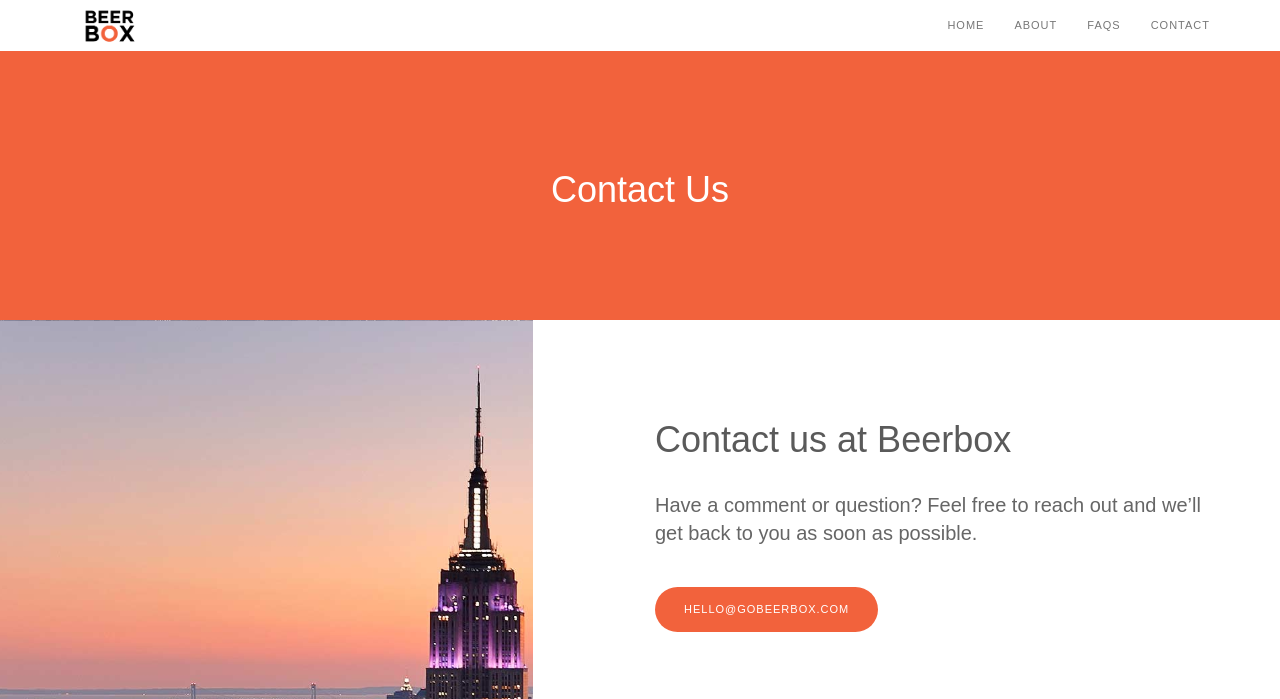
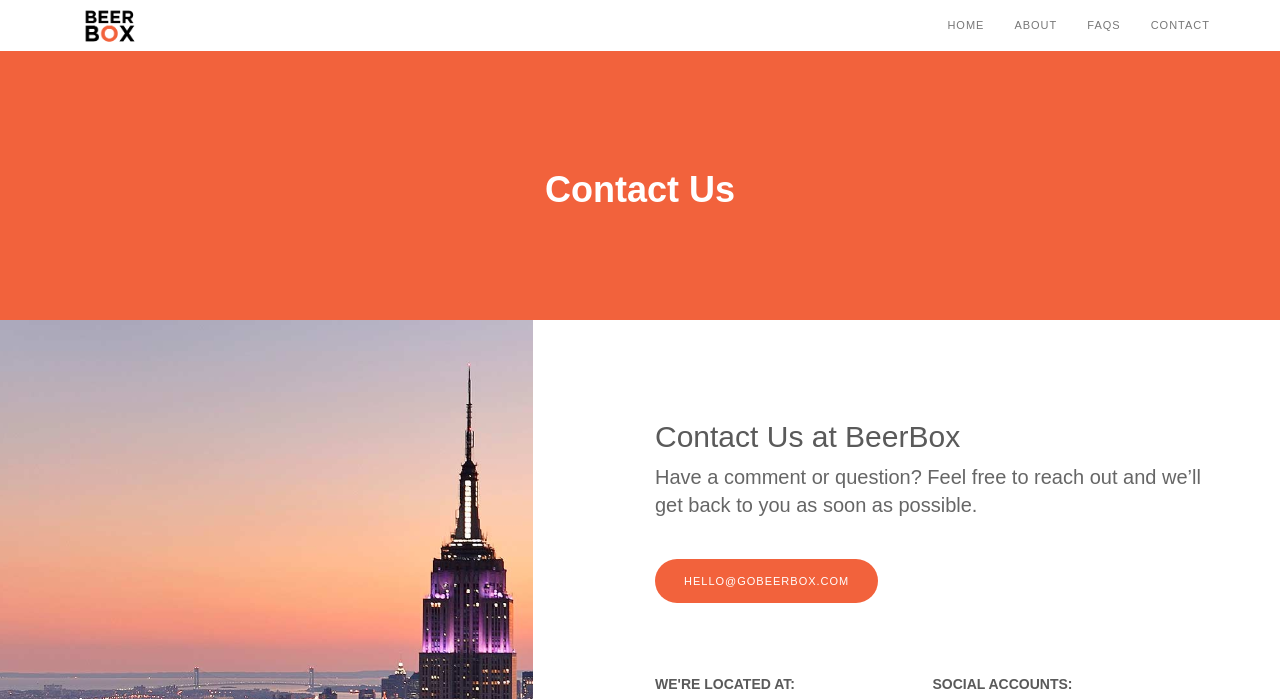
Before and after one commit to zxlerator/beerbox, a Django app: page /contact/ in a window 1280 px wide. Shown: the top 699 px of the page. Run offline with Django 3.2, Linux system fonts and the light colour scheme; some libraries are stand-ins or nearby versions; some web fonts are replaced.

Commit message:
beerbox images

```diff
--- a/blog/static/blog/assets/css/style.css
+++ b/blog/static/blog/assets/css/style.css
@@ -504,6 +504,7 @@ section:nth-of-type(odd) {
 }
 
 .features p {
+	font-family: "GothamBook";
 	font-size: 16px;
 	color: #a0a0a0;
 	line-height: 26px;
--- a/blog/templates/blog/about.html
+++ b/blog/templates/blog/about.html
@@ -11,7 +11,7 @@
 	<div class="container">
 		<div class="row mt">
 			<div class="col-sm-12 text-center mt mb">
-				<h1>More About Us</h1>
+				<h1 style="font-weight:700">More About Us</h1>
 			</div>
 		</div><!--/row -->
 	</div><!--/container -->
@@ -21,13 +21,13 @@
 <section id="about"></section>
 <section class="side-image text-heavy clearfix">
 	<div class="image-container col-md-5 col-sm-3 pull-left">
-		<div title="Beerbox NYC" style="width:100%; height:100%; background-image: url('{% static 'blog/assets/img/beerbox-nyc.jpg' %}'); background-size:cover; background-position:center"></div>
+		<div title="Beerbox NYC" style="width:100%; height:150%; background-image: url('{% static 'blog/assets/img/beerbox4.jpg' %}'); background-size:cover; background-position:center"></div>
 	</div><!--/img-container-->
 
 	<div class="container">
 		<div class="row">
 			<div class="col-md-6 col-md-offset-6 col-sm-8 col-sm-offset-4 content clearfix">
-				<h1>More about us</h1>
+				<h1 style="font-weight:500">More About Us</h1>
 				<p class="lead">BeerBox is the first IoT vending device that cools, accepts payment, and opens a can of beer at entertainment-led and outdoor occasions. Long lines at beer concessions are unfortunately an expected occurrence for attendees at music festivals, concerts, and sporting events. BeerBox adds more distribution points within a venue to reduce long lines, create a new sales channel for beer, and increases incremental sales. </p>
 			</div><!--col-md-6 col-sm-8 -->
 		</div><!-- /row -->
--- a/blog/templates/blog/contact.html
+++ b/blog/templates/blog/contact.html
@@ -11,7 +11,7 @@
 	<div class="container">
 		<div class="row mt">
 			<div class="col-sm-12 text-center mt mb">
-				<h1>Contact Us</h1>
+				<h1 style="font-weight:700">Contact Us</h1>
 			</div>
 		</div><!--/row -->
 	</div><!--/container -->
@@ -27,7 +27,7 @@
 	<div class="container">
 		<div class="row">
 			<div class="col-md-6 col-md-offset-6 col-sm-8 col-sm-offset-4 content clearfix">
-				<h1>Contact us at Beerbox</h1>
+				<h2 style="font-weight:500">Contact Us at BeerBox</h2>
 				<p class="lead">Have a comment or question? Feel free to reach out and we’ll get back to you as soon as possible.</p>
 				<a href="mailto:hello@gobeerbox.com" class="btn btn-conf btn-green">hello@gobeerbox.com</a><br>
 				<div class="col-sm-6 no-pad-left feature">
--- a/blog/templates/blog/faq.html
+++ b/blog/templates/blog/faq.html
@@ -13,7 +13,7 @@
 	<div class="container">
 		<div class="row mt">
 			<div class="col-sm-12 text-center mt mb">
-				<h1>Beerbox FAQs</h1>
+				<h1 style="font-weight:700">BeerBox FAQs</h1>
 			</div>
 		</div><!--/row -->
 	</div><!--/container -->
```
Also changed, not shown: blog/templates/blog/index.html (+4 -3 lines), blog/static/blog/assets/img/beerbox4.jpg (added).
